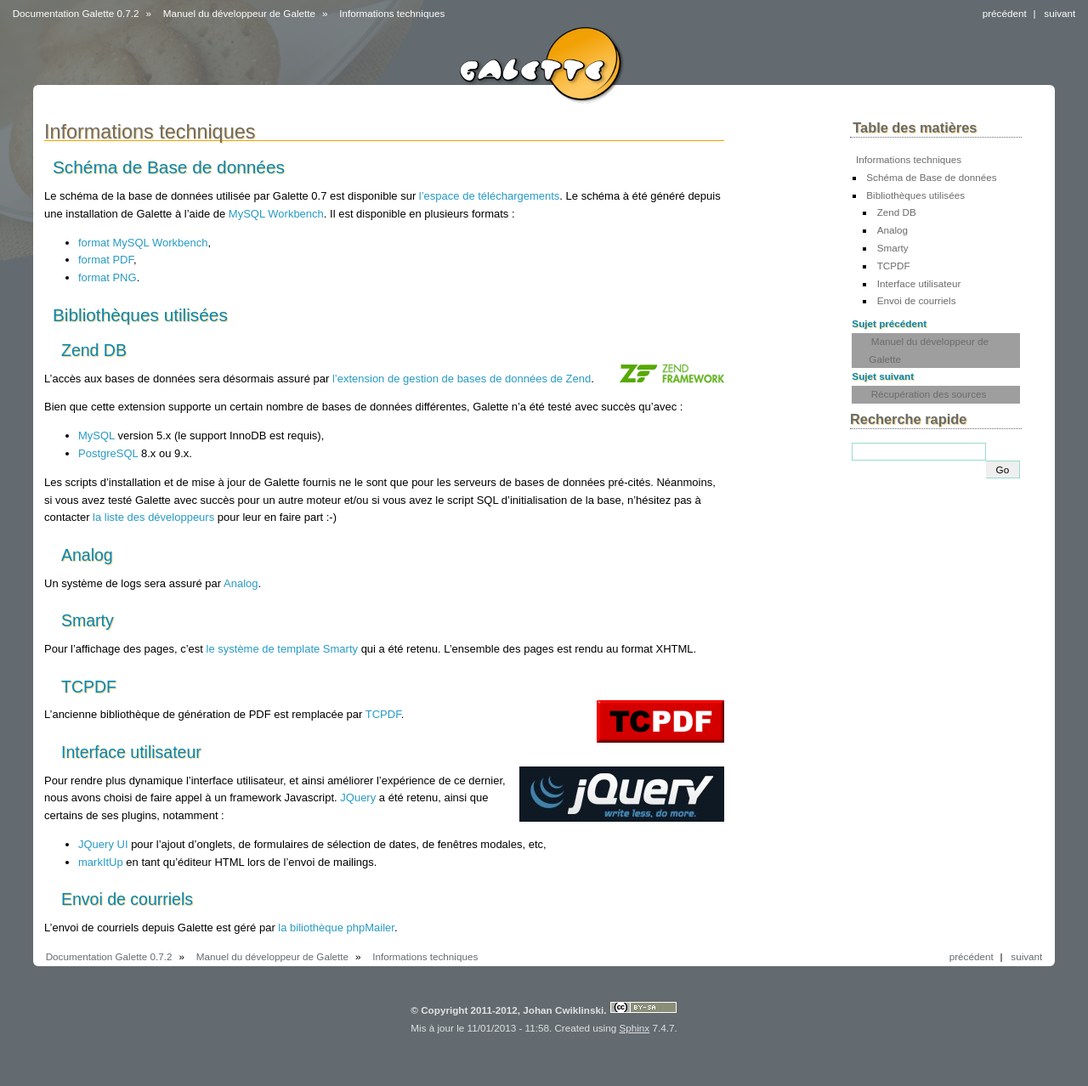
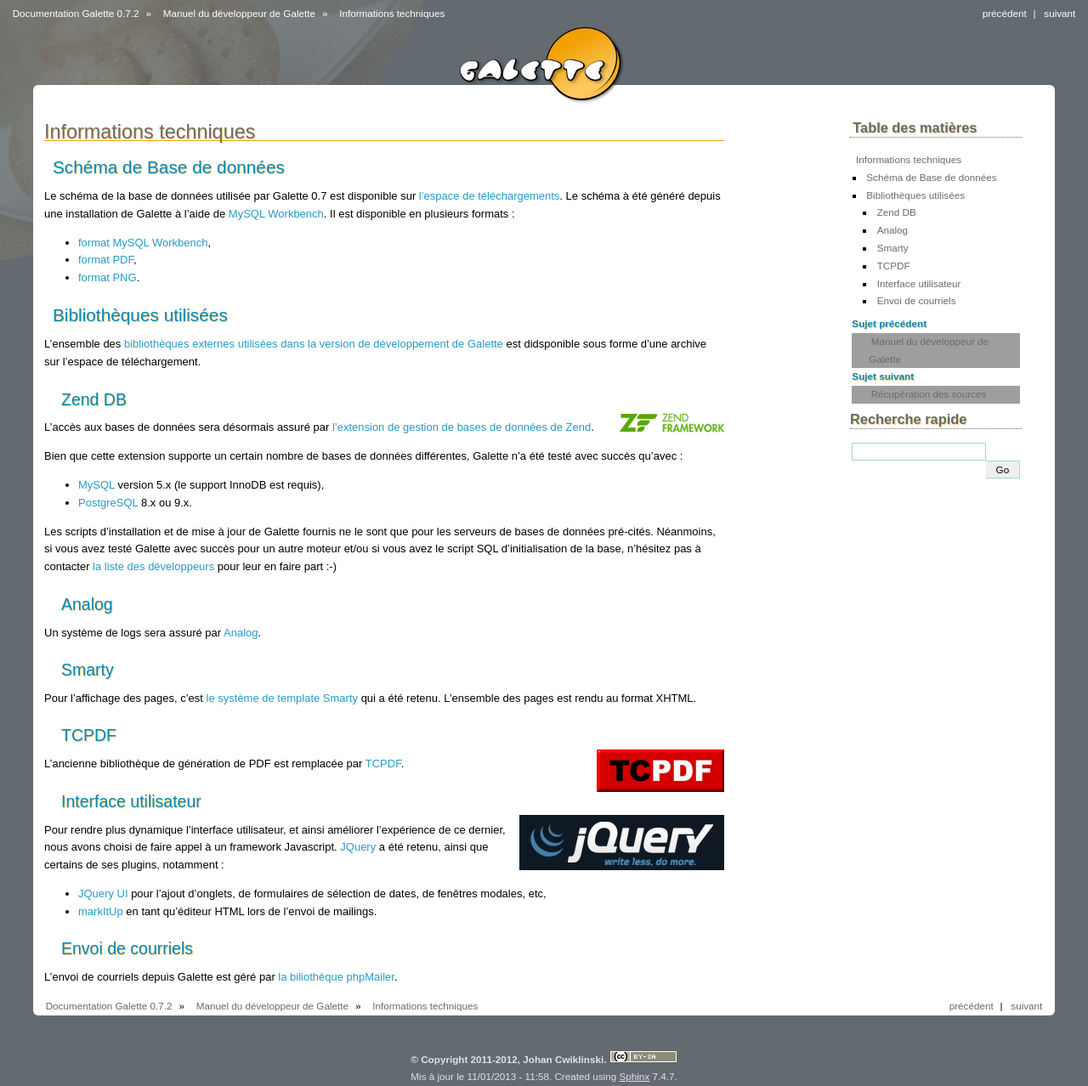
Before and after one commit to galette/galettedoc, a Sphinx documentation site: the page built from source/development/technical_infos.rst, in a window 1280 px wide. Shown: the whole page at 85% size. Built offline with Sphinx 7.4.7, drawn with Linux system fonts in a browser that asks for light colours; before the commit the page ends 1220 px from its top, so only the background shows below that; grey boxes are pictures that could not be loaded.

Commit message:
Lien vers les biliothèques externes, merci à bohwaz

```diff
--- a/source/development/technical_infos.rst
+++ b/source/development/technical_infos.rst
@@ -16,6 +16,7 @@
 Bibliothèques utilisées
 =======================
 
+L'ensemble des `bibliothèques externes utilisées dans la version de développement de Galette <http://download.tuxfamily.org/galette/dev/galette_dev_includes.tar.bz2>`_ est didsponible sous forme d'une archive sur l'espace de téléchargement.
 
 .. _zend_db:
 
```
